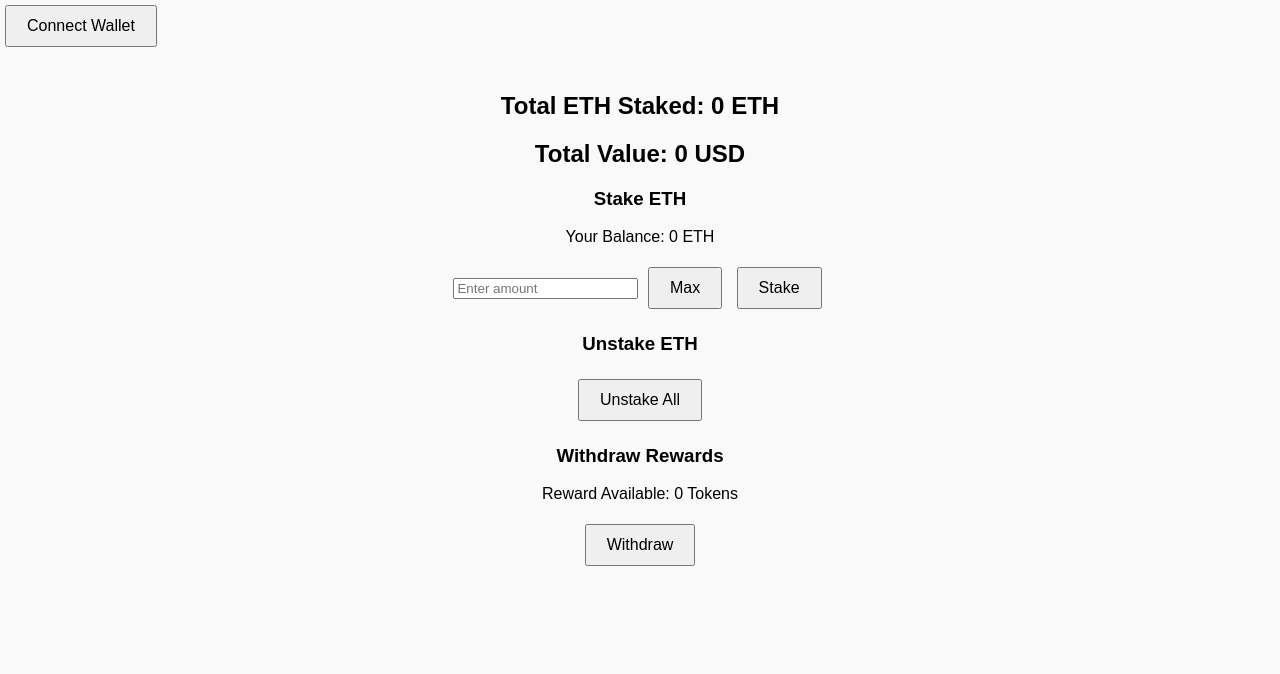
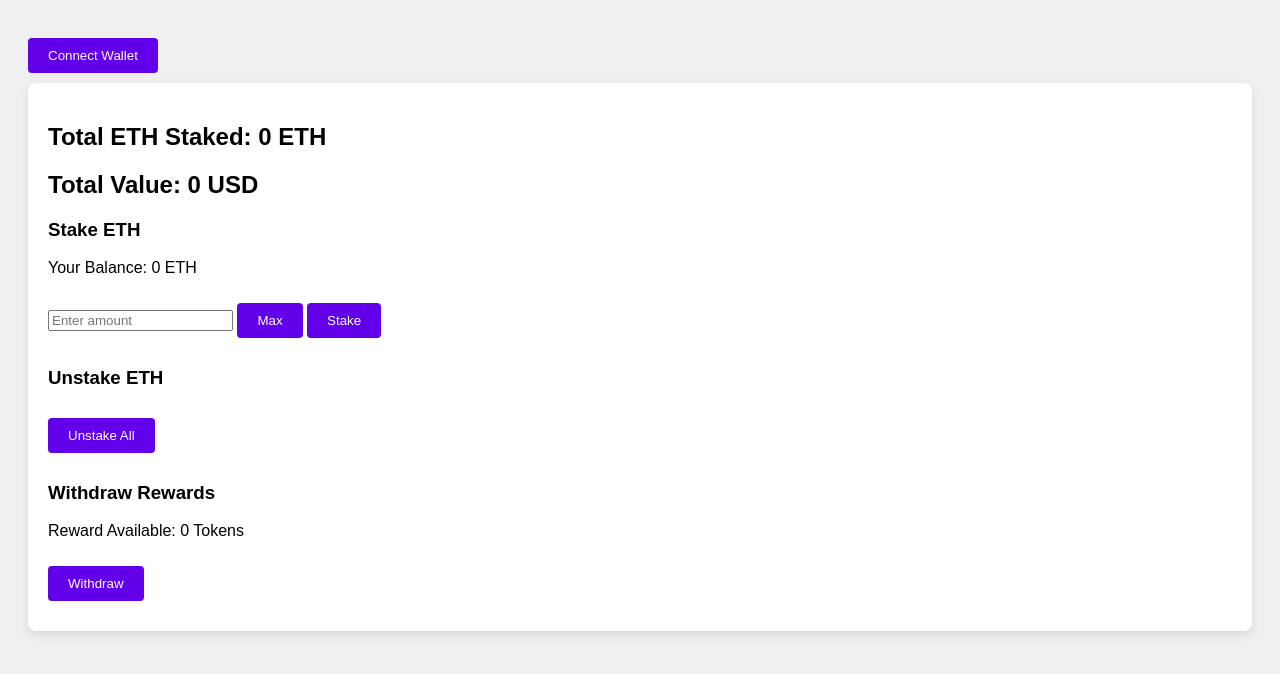
Before and after one commit to Asif2902/Staking-eth-proto, a plain HTML site: page index.html in a window 1280 px wide. Drawn offline with nearby package versions, Linux system fonts and the light colour scheme; a script that the page names is missing.

Commit message:
update styles.css

```diff
--- a/styles.css
+++ b/styles.css
@@ -1,28 +1,26 @@
 body {
   font-family: Arial, sans-serif;
-  margin: 0;
-  padding: 0;
-  background-color: #f9f9f9;
+  background-color: #f0f0f0;
+  padding: 20px;
 }
 
 .container {
-  max-width: 500px;
-  margin: 0 auto;
+  background-color: white;
   padding: 20px;
-  text-align: center;
-}
-
-.staking-info {
-  margin-bottom: 20px;
+  border-radius: 8px;
+  box-shadow: 0 4px 8px rgba(0, 0, 0, 0.1);
 }
 
 button {
+  margin: 10px 0;
   padding: 10px 20px;
-  font-size: 16px;
-  margin: 5px;
+  background-color: #6200ea;
+  color: white;
+  border: none;
+  cursor: pointer;
+  border-radius: 4px;
 }
 
-#walletAddress {
-  font-weight: bold;
-  margin-top: 10px;
+button:hover {
+  background-color: #3700b3;
 }
```
